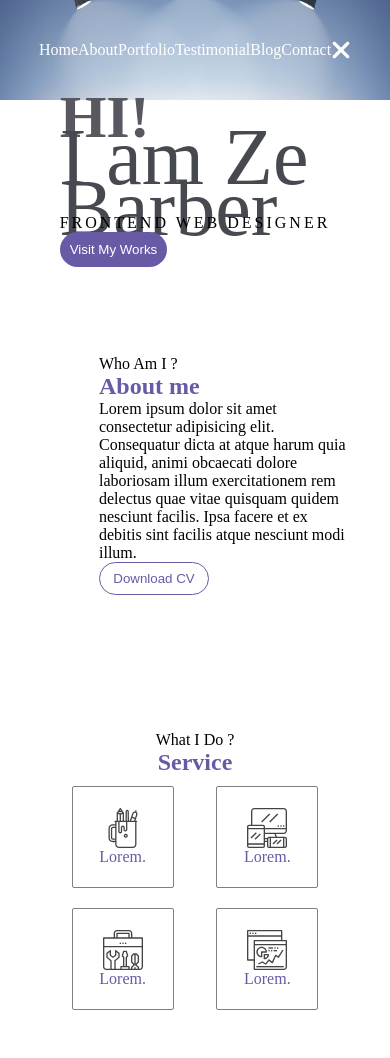
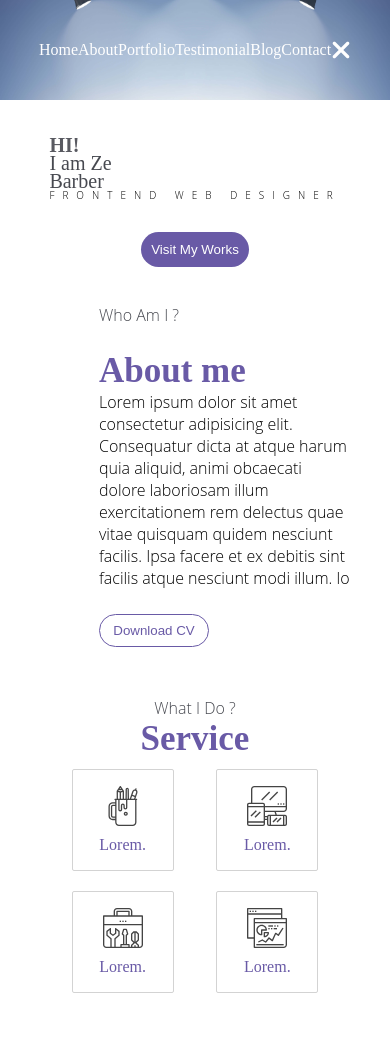
Before and after one commit to Melonours/Nouilles_Adrian_Rodriguez, a plain HTML site: page index.html in a window 390 px wide. Shown: the top 1058 px of the page. Drawn offline with Linux system fonts and the light colour scheme; a web font is replaced by a local one.

Commit message:
service ok

```diff
--- a/index.html
+++ b/index.html
@@ -41,7 +41,7 @@
             <div class="about_container">
                 <span class="question">Who am i ?</span>
                 <h1>About me</h1>
-                <span>Lorem ipsum dolor sit amet consectetur adipisicing elit. Consequatur dicta at atque harum quia aliquid, animi obcaecati dolore laboriosam illum exercitationem rem delectus quae vitae quisquam quidem nesciunt facilis. Ipsa facere et ex debitis sint facilis atque nesciunt modi illum.
+                <span>Lorem ipsum dolor sit amet consectetur adipisicing elit. Consequatur dicta at atque harum quia aliquid, animi obcaecati dolore laboriosam illum exercitationem rem delectus quae vitae quisquam quidem nesciunt facilis. Ipsa facere et ex debitis sint facilis atque nesciunt modi illum. lo
                 </span>
                 <button>Download CV</button>
             </div>
--- a/public/css/style.css
+++ b/public/css/style.css
@@ -23,10 +23,14 @@ body{
 body h1{
     color: #695AA6;
     font-family: "Baloo Tamma 2";
+    font-size: 35px;
 }
 
 .question{
     text-transform: capitalize;
+    font-family: "Open Sans";
+    font-weight: lighter;
+    color: #474950;
 }
 
 
@@ -114,7 +118,11 @@ section{
 
 .hi span{
     text-transform: uppercase;
-    letter-spacing: 3px;
+    letter-spacing: 8px;
+    font-size: 20px;
+    font-family: "Open Sans";
+    font-weight: lighter;
+    margin-bottom: 30px;
 }
 
 .hi a{
@@ -133,6 +141,12 @@ section{
     display: flex;
     flex-direction: column;
     justify-content: center;
+    font-family: "Open Sans";
+    font-weight: lighter;
+}
+
+.about_container span{
+    margin-bottom: 25px;
 }
 
 .about_container button{
@@ -178,12 +192,16 @@ section{
     flex-direction: column;
     justify-content: center;
     align-items: center;
-    border: 0.5px solid grey;
+    border: 0.5px solid lightgrey;
     border-radius: 2px;
 }
 
 .service_container img{
     width: 40px;
+}
+
+.service_container span{
+    margin-top: 10px;
 }
 
 /*Portfolio*/
@@ -231,7 +249,7 @@ section{
 }
 
 .hire button{
-    padding: 10px;
+    padding: 8px;
     border: none;
     border-radius: 3px;
     font-family: "Baloo Tamma 2";
@@ -392,6 +410,10 @@ footer span{
 
 /*Mobile L*/
 @media (max-width: 425px) {
+
+    section{
+        margin: 0;
+    }
 /*Header*/
     header{
         background-image: url(/public/img/header.jpg);
@@ -405,7 +427,20 @@ footer span{
 
 /*Hi*/
     .hi{
-        height: 150px;
+        height: 200px;
+    }
+
+    .hi h2, .hi p{
+        font-size: 20px;
+        margin-bottom: -5px;
+    }
+
+    .hi span{
+        font-size: 10px;
+    }
+
+    .hi button{
+        align-self: center;
     }
 
 /*About*/
@@ -415,7 +450,11 @@ footer span{
 
 /*Service*/
     .service{
-        height: 350px;
+        height: 400px;
+    }
+
+    .service_container{
+        margin: 0;
     }
 
     .service_container div{
@@ -711,7 +750,13 @@ footer span{
 /*Hi*/
 /*About*/
 /*Service*/
+.service_container{
+    margin-top: 30px;
+}
 /*Portfolio*/
+.portfolio_container{
+    margin-top: 30px;
+}
 /*Pricing*/
     .pricing{
         height: 600px;
@@ -725,6 +770,7 @@ footer span{
     .pricing_container{
         height: 70%;
         width: 100%;
+        margin-top: 30px;
         display: flex;
         justify-content: space-around;
         align-items: center;
@@ -763,6 +809,10 @@ footer span{
         flex-direction: column;
     }
 /*Hire*/
+    .hire button{
+        width: 100px;
+        font-size: large;
+    }
 /*Testimonial*/
     .testimonial{
         width: 100%;
```
